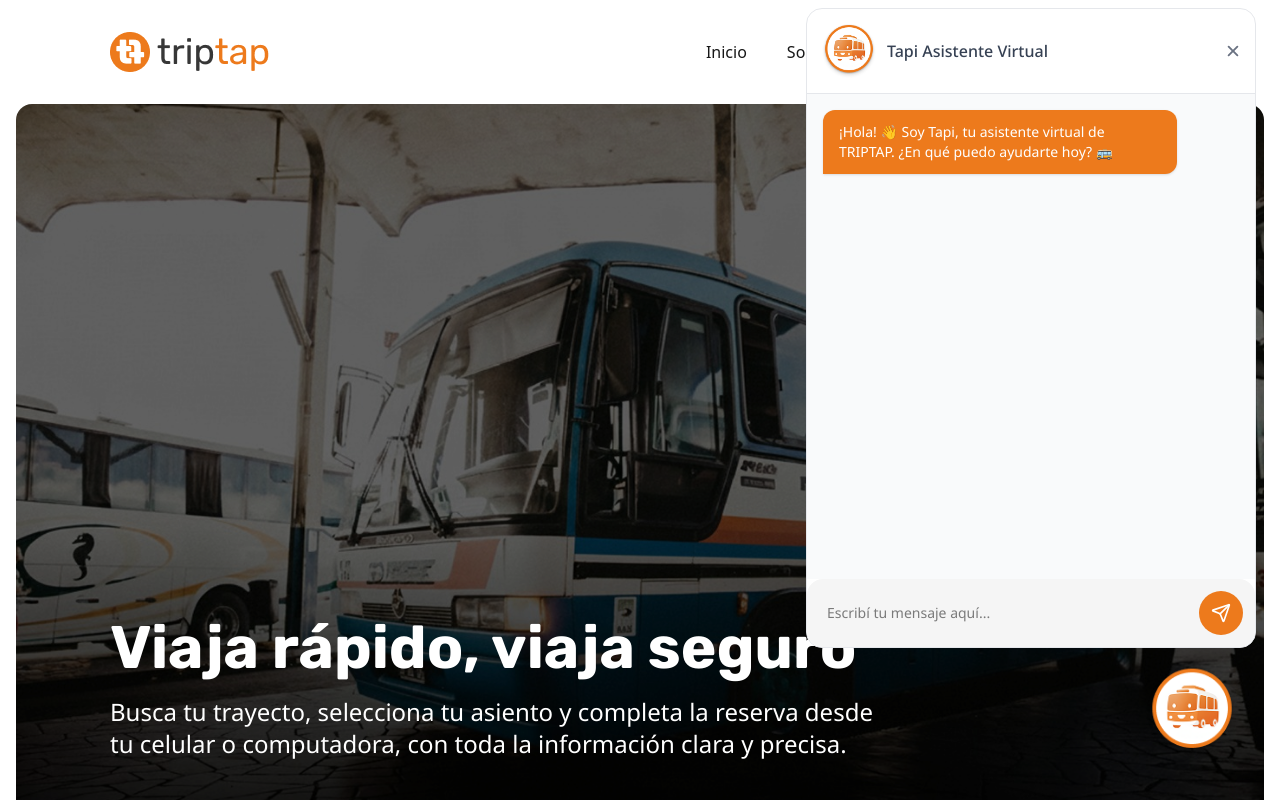
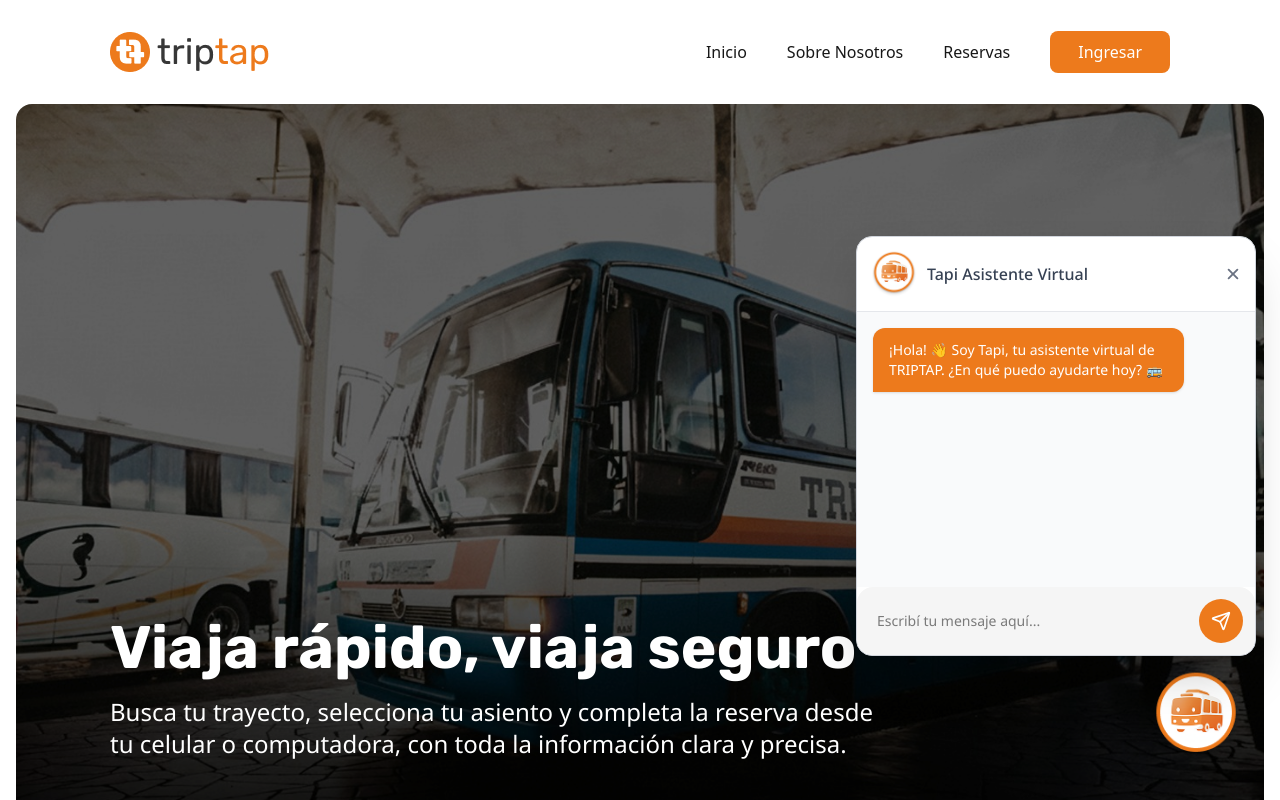
Before and after one commit to ezequielmanchula/triptap-frontend, a Next.js app: page / in a window 1280 px wide. Both pictures are taken after a click on the button 1192 px from the left and 712 px from the top of the page. Shown: the top 800 px of the page. Built offline with nearby package versions, Linux system fonts and the light colour scheme.

Commit message:
style(Tapi): fix height and fonts

```diff
--- a/src/app/components/common/TapiButton.tsx
+++ b/src/app/components/common/TapiButton.tsx
@@ -53,17 +53,17 @@ export default function TapiButton() {
             animate={{ opacity: 1, y: 0 }}
             exit={{ opacity: 0, y: 30 }}
             transition={{ duration: 0.3 }}
-            className="relative w-[340px] md:w-[450px] h-[520px] md:h-[640px] bg-white rounded-2xl shadow-3xl flex flex-col overflow-hidden border border-gray-200"
+            className="relative w-[340px] md:w-[400px] h-[420px] bg-white rounded-2xl shadow-2xl flex flex-col overflow-hidden border border-gray-300"
           >
             {/* Header */}
             <div className="flex items-center justify-between p-3 border-b border-gray-200">
               <div className="flex items-center gap-2">
-                <Image src="/images/TapiBtn.png" alt="Tapi" width={60} height={60} />
-                <span className="Title-Medium font-medium text-gray-700">Tapi Asistente Virtual</span>
+                <Image src="/images/TapiBtn.png" alt="Tapi" width={50} height={50} />
+                <span className="Noto text-base font-medium text-gray-700">Tapi Asistente Virtual</span>
               </div>
               <button
                 onClick={() => setOpen(false)}
-                className="text-gray-500 hover:text-gray-700 transition"
+                className="text-gray-500 hover:text-gray-700 transition cursor-pointer "
               >
                 <IoClose size={20} />
               </button>
@@ -75,13 +75,13 @@ export default function TapiButton() {
                 msg.sender === "bot" ? (
                   <div
                     key={index}
-                    className="Title-Small font-normal self-start bg-[#ED7A1C] text-white px-4 py-3 rounded-xl rounded-bl-none shadow-sm max-w-[85%]">
+                    className="Noto font-normal text-sm self-start bg-[#ED7A1C] text-white px-4 py-3 rounded-xl rounded-bl-none shadow-sm max-w-[85%]">
                     {msg.text}
                   </div>
                 ) : (
                   <div
                     key={index}
-                    className="Title-Small font-medium self-end bg-[#E5E5E5] text-[#333333] px-4 py-3 rounded-xl rounded-br-none shadow-sm max-w-[85%]">
+                    className="Noto font-normal text-sm self-end bg-[#E5E5E5] text-[#333333] px-4 py-3 rounded-xl rounded-br-none shadow-sm max-w-[85%]">
                     {msg.text}
                   </div>
                 )
@@ -113,9 +113,9 @@ export default function TapiButton() {
       <motion.button
         whileTap={{ scale: 0.9 }}
         onClick={() => setOpen(!open)}
-        className="w-32 h-32 flex items-center justify-center cursor-pointer"
+        className="w-30 h-30 flex items-center justify-center cursor-pointer"
       >
-        <Image src="/images/TapiBtn.png" alt="Abrir chat" width={100} height={100} className="rounded-full" />
+        <Image src="/images/TapiBtn.png" alt="Abrir chat" width={100} height={80} className="rounded-full" />
       </motion.button>
     </div>
   );
```
